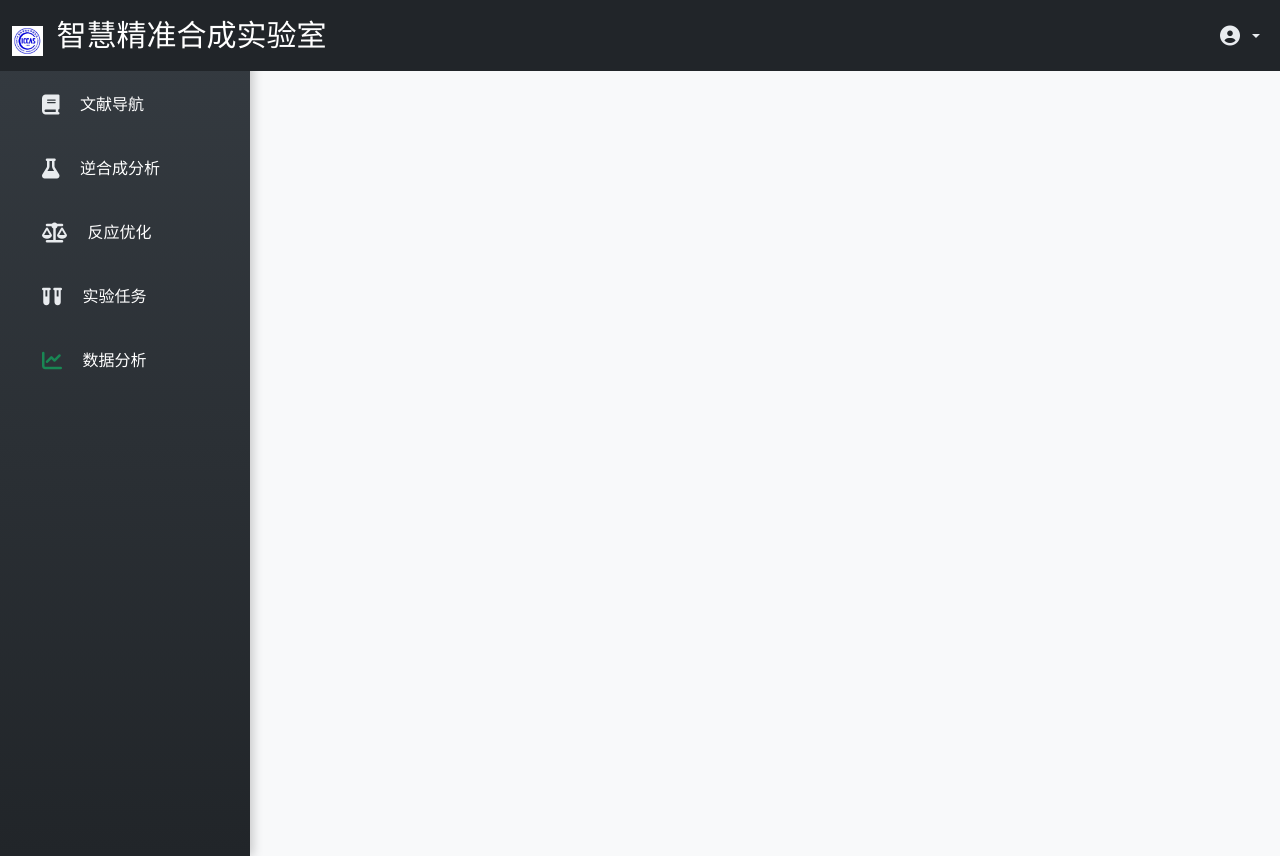
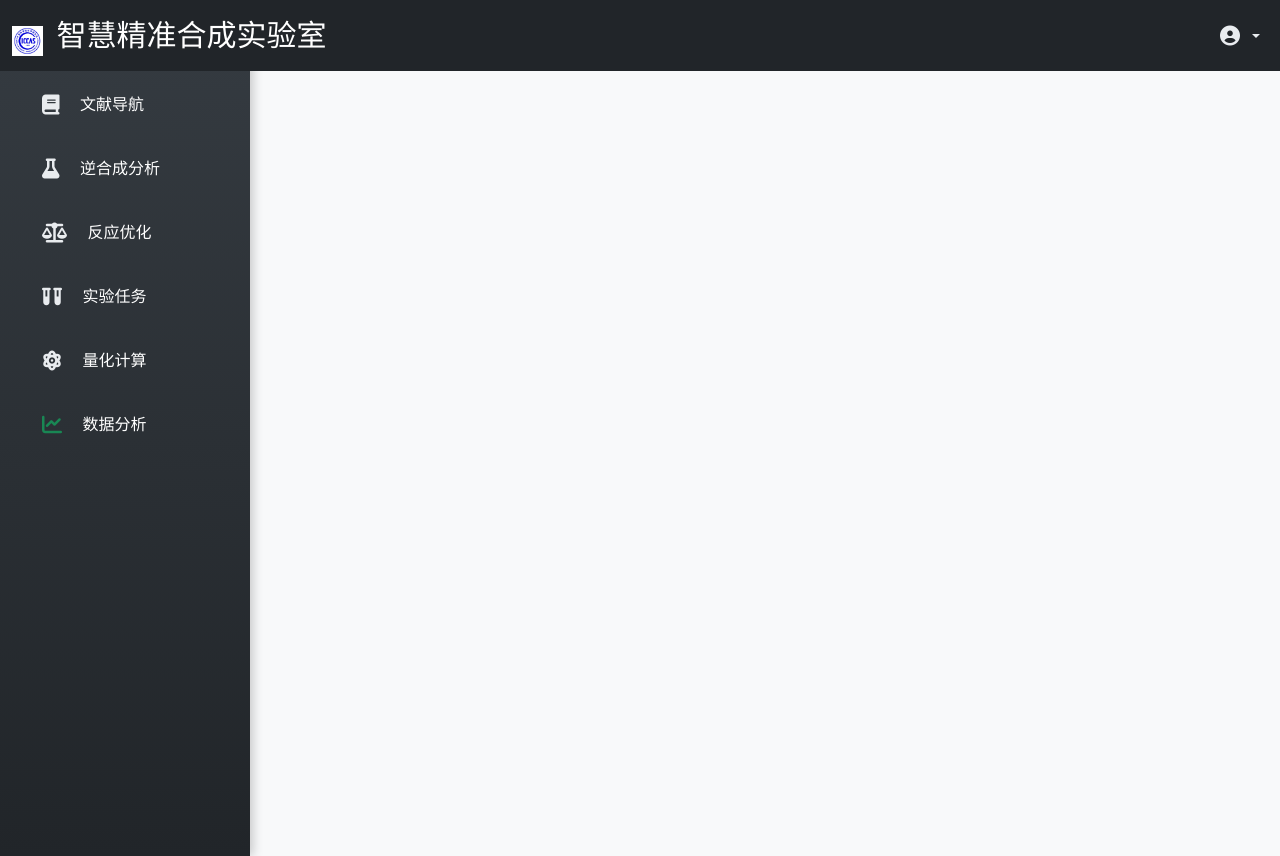
Before and after one commit to taxue1988/git-lims, a Django app: template app01/templates/user_base.html in a window 1280 px wide. Run offline with Django 4.2, Linux system fonts and the light colour scheme; the template is opened without the code that fills it, so the values that code supplies are empty; some libraries are stand-ins or nearby versions.

Commit message:
用户左侧列表增加量化计算

```diff
--- a/app01/templates/user_base.html
+++ b/app01/templates/user_base.html
@@ -172,6 +172,12 @@
                         </a>
                     </li>
                     <li class="nav-item mb-3">
+                        <a href="#" class="nav-link rounded">
+                            <i class="fas fa-atom fa-lg me-3"></i>
+                            <span class="text-white">量化计算</span>
+                        </a>
+                    </li>
+                    <li class="nav-item mb-3">
                         <a href="{% url 'user_analysis_train' %}" class="nav-link rounded">
                             <i class="fas fa-chart-line fa-lg me-3 text-success"></i>
                             <span class="text-white">数据分析</span>
```
